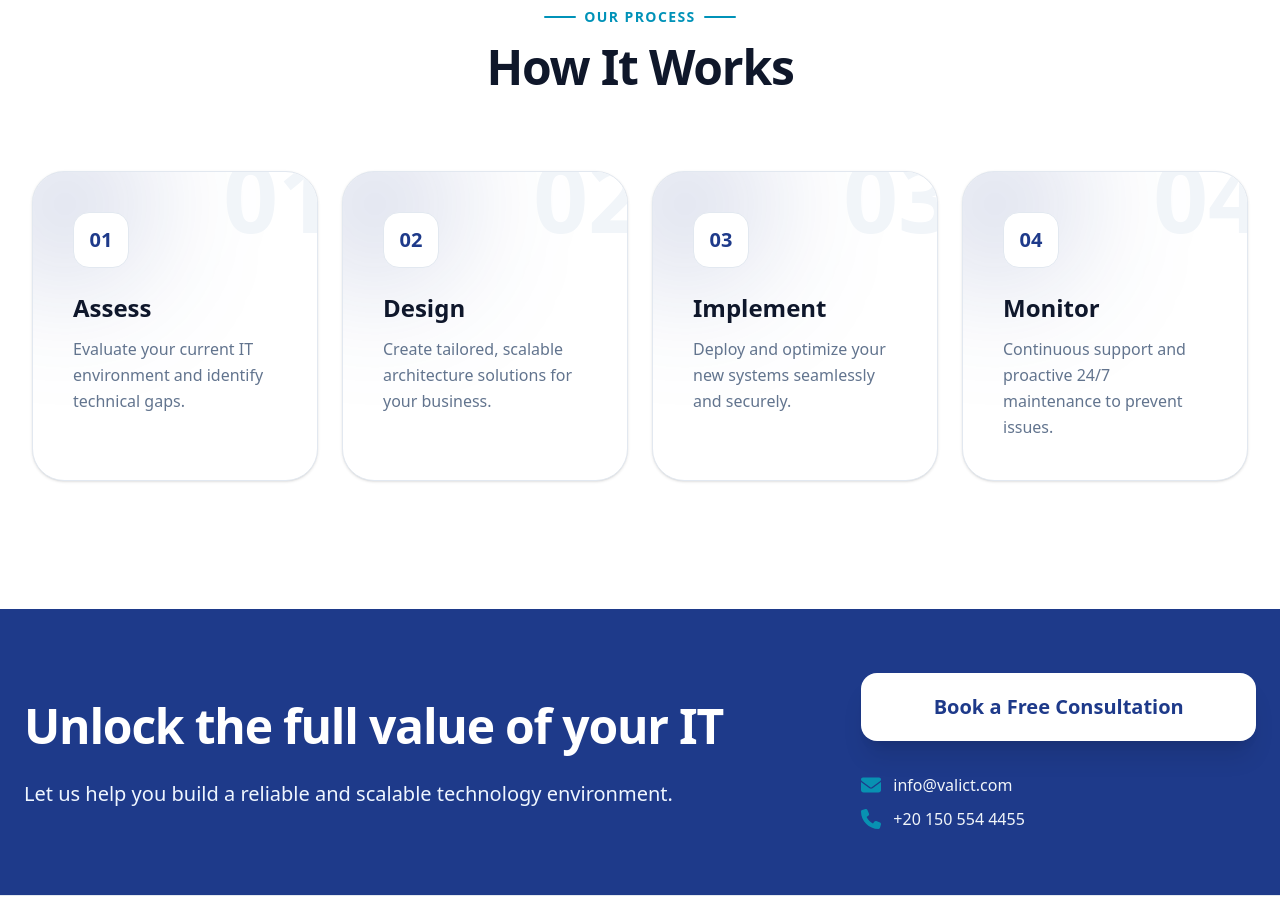
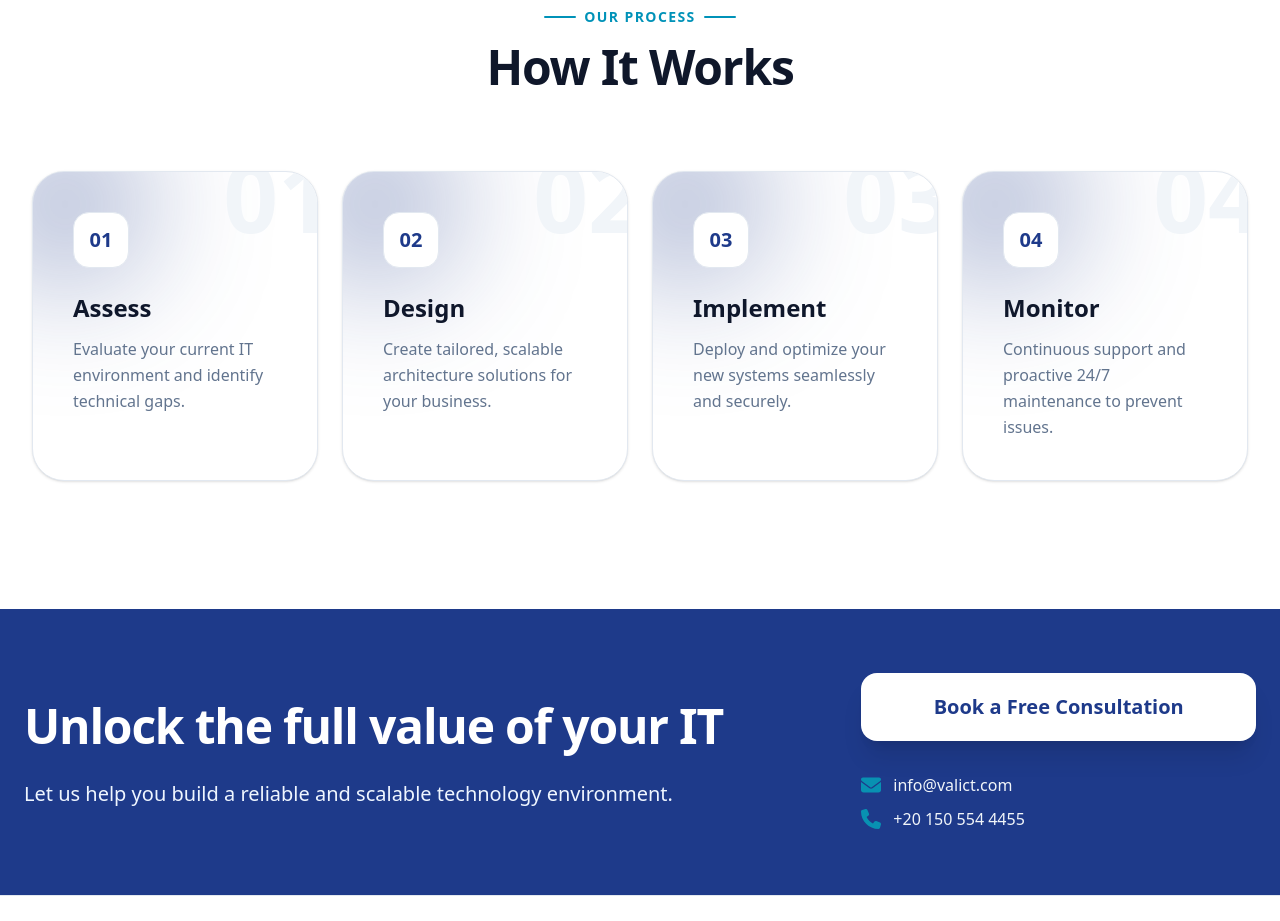
Before and after one commit to Tarek-Ali0/Valict, a Next.js app: page /en in a window 1280 px wide. Shown: the part 2760-3681 px from the top of the page. Built offline with nearby package versions, Linux system fonts and the light colour scheme; a web font is replaced by a local one.

Commit message:
Update background color and hover effects in HowItWorks

```diff
--- a/src/components/HowItWorks.tsx
+++ b/src/components/HowItWorks.tsx
@@ -82,15 +82,15 @@ export function HowItWorks({ dict }: HowItWorksProps) {
                 className="group relative bg-white dark:bg-slate-900 p-8 md:p-10 rounded-[2rem] shadow-sm hover:shadow-2xl hover:shadow-valict-navy/10 border border-slate-200 dark:border-slate-800 hover:border-valict-cyan/30 dark:hover:border-valict-cyan/30 transition-all duration-500 hover:-translate-y-2 flex flex-col text-start overflow-hidden"
               >
                 {/* Blob داخلي — بلون valict-navy (نفس لون سكشن التواصل) */}
-                <div className="absolute -top-12 rtl:-right-12 ltr:-left-12 w-40 h-40 rounded-full blur-3xl bg-valict-navy/20 dark:bg-valict-navy/15 pointer-events-none transition-opacity duration-500 group-hover:opacity-0"></div>
+                <div className="absolute -top-12 rtl:-right-12 ltr:-left-12 w-40 h-40 rounded-full blur-3xl bg-valict-navy/40 dark:bg-valict-navy/25 pointer-events-none transition-opacity duration-500 group-hover:opacity-0"></div>
 
                 {/* رقم شفاف في الخلفية — ينقل للشمال في العربي */}
                 <span className="absolute -top-6 text-8xl font-black text-slate-100 dark:text-slate-800/50 transition-colors duration-500 group-hover:text-valict-cyan/5 select-none pointer-events-none rtl:-left-4 ltr:-right-4">
                   {step.number}
                 </span>
 
-                {/* البادج الخاص برقم الخطوة */}
-                <div className="relative z-10 w-14 h-14 bg-white dark:bg-slate-900 border border-slate-200 dark:border-slate-800 rounded-2xl flex items-center justify-center mb-6 group-hover:bg-valict-cyan group-hover:border-valict-cyan transition-all duration-500">
+                {/* البادج الخاص برقم الخطوة — لون التواصل مع الـ hover */}
+                <div className="relative z-10 w-14 h-14 bg-white dark:bg-slate-900 border border-slate-200 dark:border-slate-800 rounded-2xl flex items-center justify-center mb-6 group-hover:bg-valict-navy group-hover:border-valict-navy transition-all duration-500">
                   <span className="text-xl font-black text-valict-navy dark:text-valict-cyan group-hover:text-white transition-colors duration-500">
                     {step.number}
                   </span>
```
